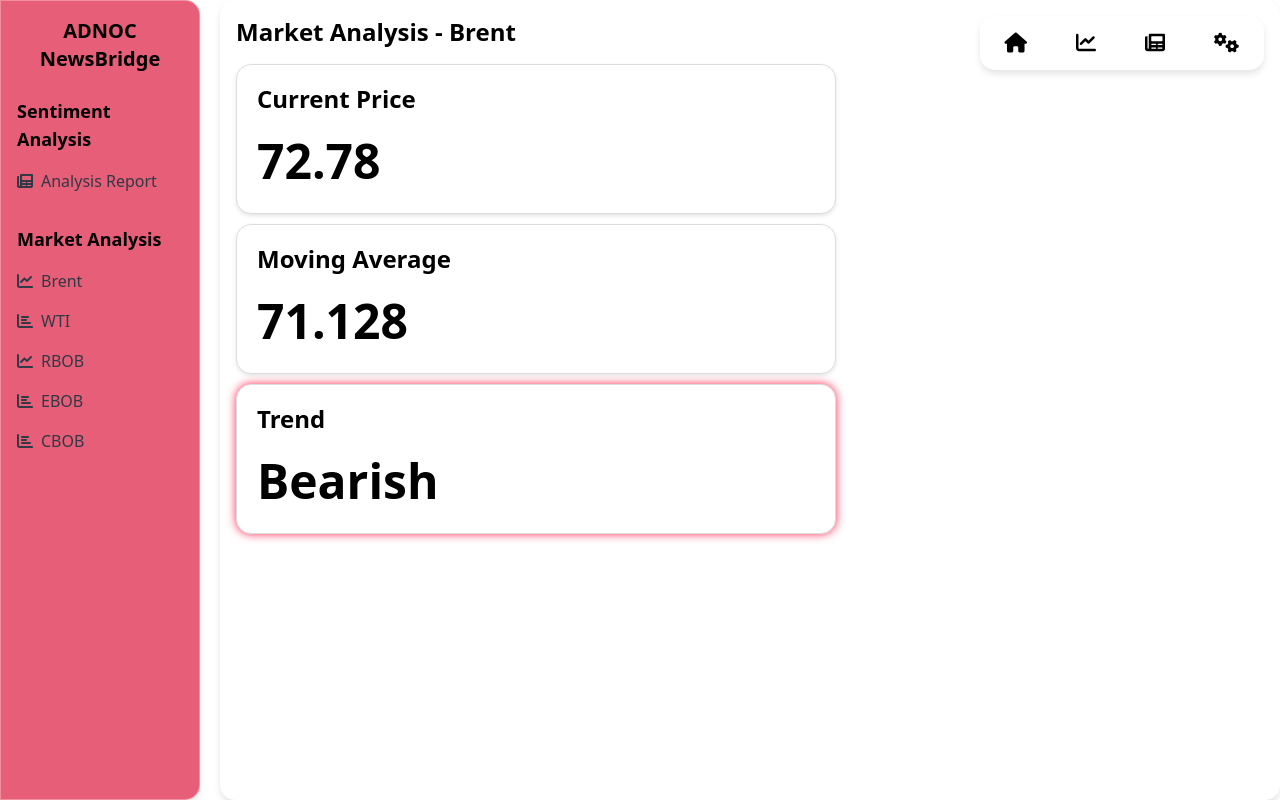
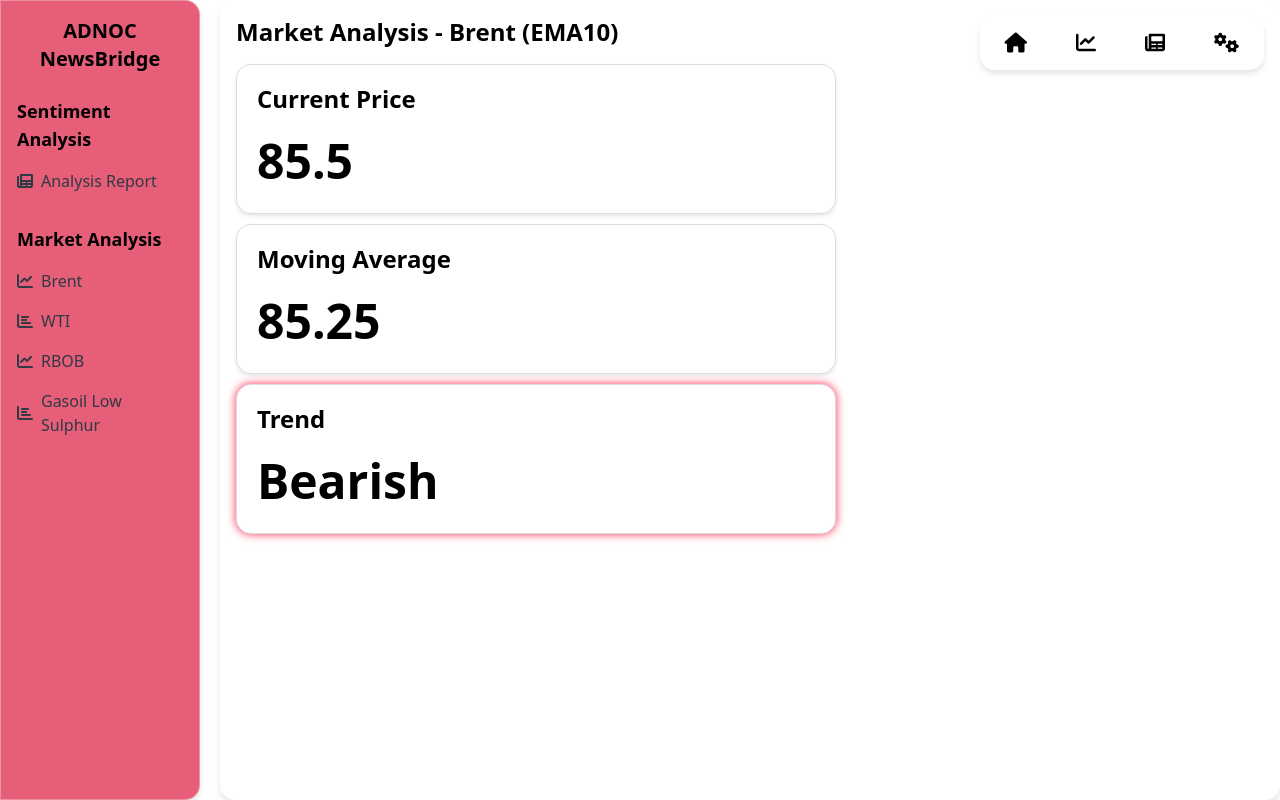
Before and after one commit to shyamddesai/MultiAgentAI, a Flask app: page /feed in a window 1280 px wide, after a click on "Brent". Run offline with Flask 3, Linux system fonts and the light colour scheme; some web fonts are replaced.

Commit message:
Updated placeholder commodities and added more keyword suggestions

```diff
--- a/Frontend/app.py
+++ b/Frontend/app.py
@@ -91,9 +91,12 @@ def feed():
     return render_template('feed.html', keywords=keywords, current_date=current_date)
 
 specific_keywords = [
-    "oil prices", "gas prices", "oil and gas stock market", "company news", "supply and demand", "production rates", "market news", "trading news",
-    "commodity prices", "futures", "exploration", "refining", "pipelines", "oilfield services", "petroleum", "downstream", "upstream", "midstream",
-    "LNG", "reserves", "drilling", "shale oil", "offshore drilling", "exports", "imports", "OPEC", "refining capacity", "production cuts", "consumption", "inventory"
+    "Natural Gas", "Oil Prices", "Gas Prices", "Oil and Gas Stock Market", "Oilfield Services", "Petroleum", "Downstream", "Upstream", "Midstream",
+    "LNG", "Reserves", "Drilling", "Shale Oil", "Offshore Drilling", "Exports", "Imports", "OPEC", "Refining Capacity", "Production Cuts", "Consumption", "Inventory",
+    "Crude Oil", "Asia", "Russia", "China", "India", "USA", "Middle East", "Africa", "Europe", "Latin America", "Canada", "Australia",
+    "Naphtha", "Gasoline", "Diesel", "Jet Fuel", "Kerosene", "LPG", "Ethane", "Propane", "Butane", "Petrochemicals", "Plastics", "Fertilizers", "Solvents",
+    "ADNOC", "ExxonMobil", "Shell", "BP", "Chevron", "Total", "Saudi Aramco", "Gazprom", "Rosneft", "PetroChina", "Sinopec", "ONGC", "Petrobras",
+
 ]
 
 @app.route('/suggest_keywords')
--- a/Frontend/templates/feed.html
+++ b/Frontend/templates/feed.html
@@ -52,8 +52,7 @@
             <a href="#marketanalysis" class="sidebar-link"><i class="fas fa-chart-line"></i>Brent</a>
             <a href="#marketanalysis1" class="sidebar-link"><i class="fas fa-chart-bar"></i>WTI</a>
             <a href="#marketanalysis2" class="sidebar-link"><i class="fas fa-chart-line"></i>RBOB</a>
-            <a href="#marketanalysis3" class="sidebar-link"><i class="fas fa-chart-bar"></i>EBOB</a>
-            <a href="#marketanalysis4" class="sidebar-link"><i class="fas fa-chart-bar"></i>CBOB</a>
+            <a href="#marketanalysis3" class="sidebar-link"><i class="fas fa-chart-bar"></i>Gasoil Low Sulphur</a>
         </nav>
     </div>
 
@@ -83,15 +82,15 @@
             </div>
         {% endfor %}
         <div id="marketanalysis" class="content-section">
-            <h1 class="text-2xl font-bold mb-4">Market Analysis - Brent</h1>
+            <h1 class="text-2xl font-bold mb-4">Market Analysis - Brent (EMA10)</h1>
             <div class="news-card-container">
                 <div class="news-card market-analysis-card">
                     <h2>Current Price</h2>
-                    <span class="animated-number" data-target="72.78">0</span>
+                    <span class="animated-number" data-target="85.50">0</span>
                 </div>
                 <div class="news-card market-analysis-card">
                     <h2>Moving Average</h2>
-                    <span class="animated-number" data-target="71.128">0</span>
+                    <span class="animated-number" data-target="85.25">0</span>
                 </div>
                 <div class="news-card market-analysis-card">
                     <h2>Trend</h2>
@@ -100,15 +99,15 @@
             </div>
         </div>
         <div id="marketanalysis1" class="content-section">
-            <h1 class="text-2xl font-bold mb-4">Market Analysis - WTI</h1>
+            <h1 class="text-2xl font-bold mb-4">Market Analysis - WTI (EMA10)</h1>
             <div class="news-card-container">
                 <div class="news-card market-analysis-card">
                     <h2>Current Price</h2>
-                    <span class="animated-number" data-target="72.78">0</span>
+                    <span class="animated-number" data-target="83.00">0</span>
                 </div>
                 <div class="news-card market-analysis-card">
                     <h2>Moving Average</h2>
-                    <span class="animated-number" data-target="71.128">0</span>
+                    <span class="animated-number" data-target="82.8">0</span>
                 </div>
                 <div class="news-card market-analysis-card">
                     <h2>Trend</h2>
@@ -117,36 +116,36 @@
             </div>
         </div>
         <div id="marketanalysis2" class="content-section">
-            <h1 class="text-2xl font-bold mb-4">Market Analysis - RBOB</h1>
+            <h1 class="text-2xl font-bold mb-4">Market Analysis - RBOB (EMA10)</h1>
             <div class="news-card-container">
                 <div class="news-card market-analysis-card">
                     <h2>Current Price</h2>
-                    <span class="animated-number" data-target="72.78">0</span>
+                    <span class="animated-number" data-target="2.48">0</span>
                 </div>
                 <div class="news-card market-analysis-card">
                     <h2>Moving Average</h2>
-                    <span class="animated-number" data-target="71.128">0</span>
+                    <span class="animated-number" data-target="2.49">0</span>
                 </div>
                 <div class="news-card market-analysis-card">
                     <h2>Trend</h2>
-                    <span class="trend-text" data-target="Bullish">Bearish</span>
+                    <span class="trend-text" data-target="Bearish">Bearish</span>
                 </div>
             </div>
         </div>
         <div id="marketanalysis3" class="content-section">
-            <h1 class="text-2xl font-bold mb-4">Market Analysis - EBOB</h1>
+            <h1 class="text-2xl font-bold mb-4">Market Analysis - Gasoil Low Sulphur (MA20)</h1>
             <div class="news-card-container">
                 <div class="news-card market-analysis-card">
                     <h2>Current Price</h2>
-                    <span class="animated-number" data-target="72.78">0</span>
+                    <span class="animated-number" data-target="769.75">0</span>
                 </div>
                 <div class="news-card market-analysis-card">
                     <h2>Moving Average</h2>
-                    <span class="animated-number" data-target="71.128">0</span>
+                    <span class="animated-number" data-target="783.85">0</span>
                 </div>
                 <div class="news-card market-analysis-card">
                     <h2>Trend</h2>
-                    <span class="trend-text" data-target="Bullish">Bearish</span>
+                    <span class="trend-text" data-target="Bearish">Bearish</span>
                 </div>
             </div>
         </div>
--- a/Frontend/templates/uimock_flash.html
+++ b/Frontend/templates/uimock_flash.html
@@ -141,7 +141,7 @@
     </div>
     <script>
         document.addEventListener('DOMContentLoaded', function() {
-            const words = ["Brent", "WTI", "RBOB", "EBOB", "CBOB", "Europe Gasoil"];
+            const words = ["Brent", "WTI", "RBOB", "Gasoil Low Sulphur", "CBOB", "Europe Gasoil"];
             const bubbleContainer = document.getElementById('bubbleContainer');
             const selectionForm = document.getElementById('selectionForm');
             const selectedWordsInput = document.getElementById('selectedWords');
```
